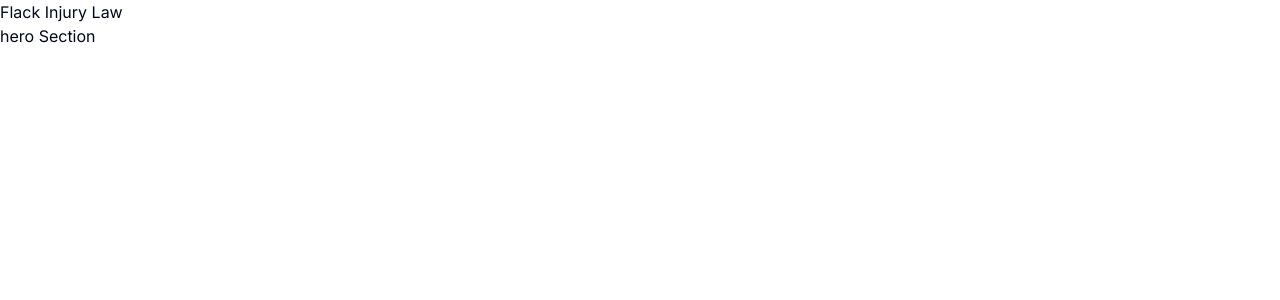
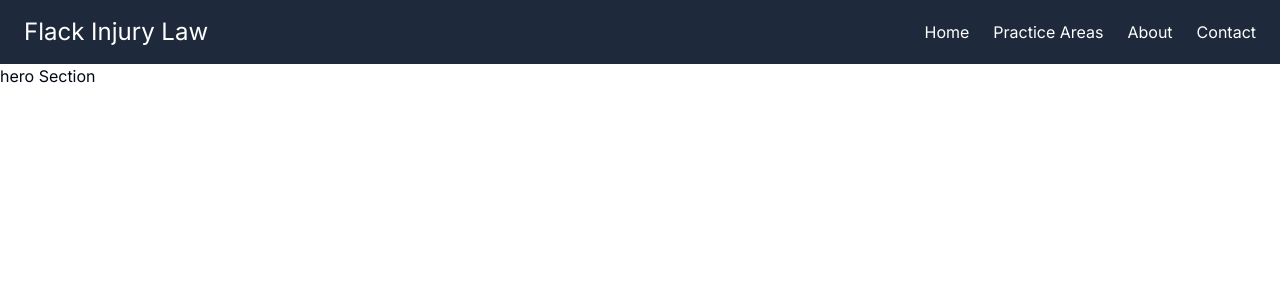
Before and after one commit to aaronaltman/flackinjury-law-2024, a Next.js app: page / in a window 1280 px wide. Shown: the top 300 px of the page. Built offline with nearby package versions, Linux system fonts and the light colour scheme.

Commit message:
header section

```diff
--- a/src/app/page.tsx
+++ b/src/app/page.tsx
@@ -1,11 +1,9 @@
-import Image from "next/image";
+import MainHeader from "@/components/main-header";
 
 export default function Home() {
   return (
     <main>
-      <header>
-        <p>Flack Injury Law</p>
-      </header>
+      <MainHeader />
       <section className="hero">
         <p>hero Section</p>
       </section>
--- /dev/null
+++ b/src/components/main-header.tsx
@@ -0,0 +1,17 @@
+import React from "react";
+
+export default function MainHeader() {
+  return (
+    <header className="flex flex-col md:flex-row justify-between items-center py-4 px-6 bg-slate-800">
+      <p className="text-white text-2xl py-6 md:py-0">Flack Injury Law</p>
+      <nav>
+        <ul className="flex justify-center flex-wrap space-x-6 py-4 md:py-0 text-white">
+          <li>Home</li>
+          <li>Practice Areas</li>
+          <li>About</li>
+          <li>Contact</li>
+        </ul>
+      </nav>
+    </header>
+  );
+}
```
Also changed, not shown: 1 other file (tests, documents, lock files or other folders).
